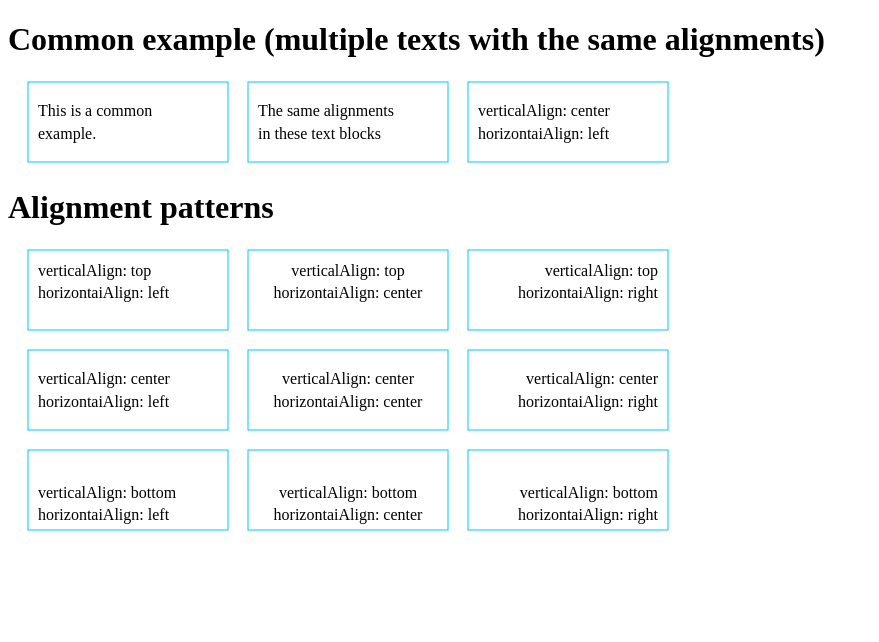
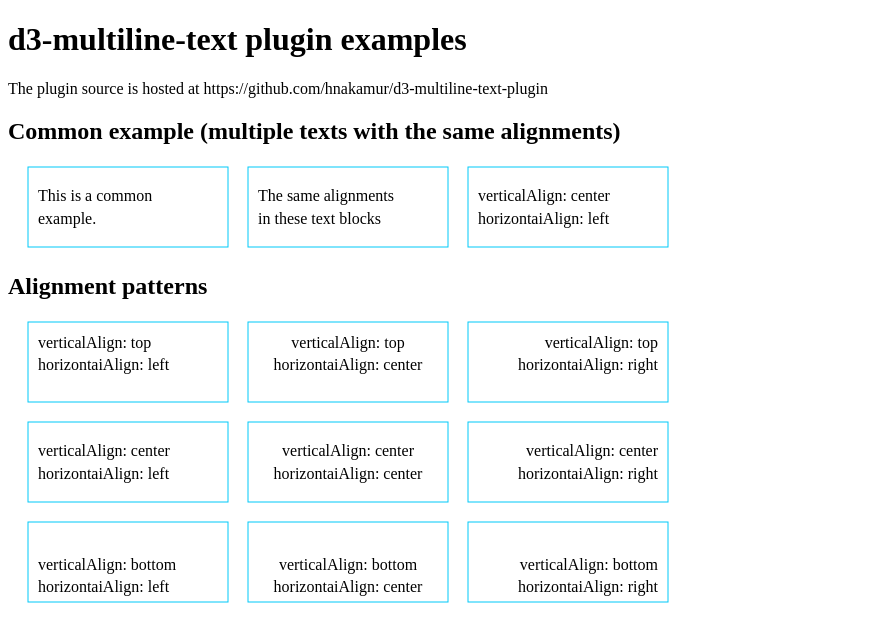
Before and after one commit to hnakamur/d3-multiline-text-plugin, a plain HTML site: page index.html in a window 1280 px wide. Shown: the whole page, without its empty margins (0-879 px from the left). Drawn offline with nearby package versions, Linux system fonts and the light colour scheme.

Commit message:
Add title and the source URL

```diff
--- a/index.html
+++ b/index.html
@@ -1,11 +1,14 @@
 <!DOCTYPE html>
 <head>
 <meta charset="utf-8">
+<title>d3-multiline-text plugin examples</title>
 </head>
 <body>
-<h1>Common example (multiple texts with the same alignments)</h1>
+<h1>d3-multiline-text plugin examples</h1>
+The plugin source is hosted at https://github.com/hnakamur/d3-multiline-text-plugin
+<h2>Common example (multiple texts with the same alignments)</h2>
 <div id='commonExample'></div>
-<h1>Alignment patterns</h1>
+<h2>Alignment patterns</h2>
 <div id='alignExample'></div>
 <script src="//cdnjs.cloudflare.com/ajax/libs/d3/3.4.10/d3.min.js"></script>
 <script src="multiline-text.js"></script>
```
